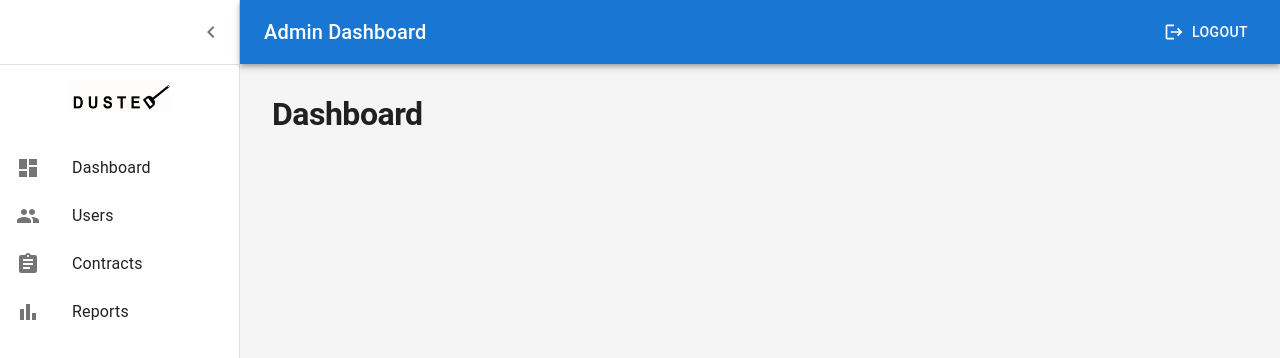
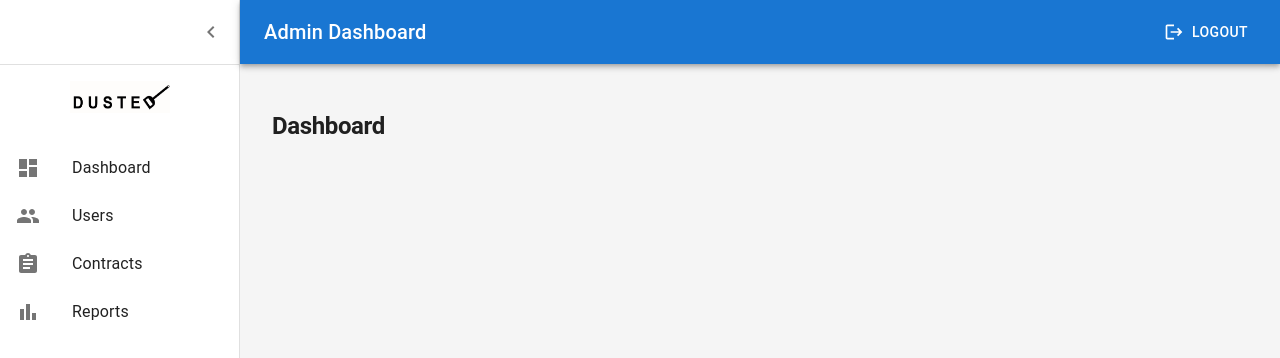
Before and after one commit to dusted-my/nextjs-admin, a Next.js app: page / in a window 1280 px wide. Shown: the top 358 px of the page. Built offline with nearby package versions, Linux system fonts and the light colour scheme; no server answers; sample sign-in values are in the browser's storage.

Commit message:
added title to each page

```diff
--- a/interface/Report.ts
+++ b/interface/Report.ts
@@ -5,7 +5,7 @@ export interface IReport {
   cleanerDoc: string;
   createdAt: Timestamp;
   issues: string[];
-  message: "The moment I open the app after closing at the background, it takes more than 5 seconds to load!!!";
+  message: string;
   status: "active";
   updatedAt: Timestamp;
   userDoc: string;
--- a/layouts/DashboardLayout.tsx
+++ b/layouts/DashboardLayout.tsx
@@ -30,10 +30,11 @@ import { signOut } from "next-auth/react";
 import ProtectedLayout from "./ProtectedLayout";
 
 interface Props {
+  title: string;
   children: ReactNode;
 }
 export function DashboardLayout(props: Props) {
-  const { children } = props;
+  const { title, children } = props;
 
   const [open, setOpen] = React.useState(true);
   const toggleDrawer = () => {
@@ -123,6 +124,9 @@ export function DashboardLayout(props: Props) {
           }}
         >
           <Toolbar />
+          <Typography variant="h1" fontSize={24} fontWeight="bold" my="1rem">
+            {title}
+          </Typography>
           {children}
         </Box>
       </Box>
--- a/pages/contracts.tsx
+++ b/pages/contracts.tsx
@@ -18,7 +18,7 @@ export default function Contracts() {
   });
 
   return (
-    <DashboardLayout>
+    <DashboardLayout title="Contracts">
       <Box
         sx={{
           width: "100%",
--- a/pages/index.tsx
+++ b/pages/index.tsx
@@ -1,14 +1,11 @@
-import { Typography } from "@mui/material";
+import { Grid } from "@mui/material";
 import * as React from "react";
 import { DashboardLayout } from "../layouts";
-import ProtectedLayout from "../layouts/ProtectedLayout";
 
 export default function Dashboard() {
   return (
-    <DashboardLayout>
-      <Typography variant="h1" fontSize="2rem" fontWeight="bold">
-        Dashboard
-      </Typography>
+    <DashboardLayout title="Dashboard">
+      <Grid></Grid>
     </DashboardLayout>
   );
 }
--- a/pages/reports.tsx
+++ b/pages/reports.tsx
@@ -18,7 +18,7 @@ export default function Reports() {
   });
 
   return (
-    <DashboardLayout>
+    <DashboardLayout title="Reports">
       <Box
         sx={{
           width: "100%",
--- a/pages/users.tsx
+++ b/pages/users.tsx
@@ -15,7 +15,7 @@ export default function Users() {
   });
 
   return (
-    <DashboardLayout>
+    <DashboardLayout title="Users">
       <Box
         sx={{
           width: "100%",
```
